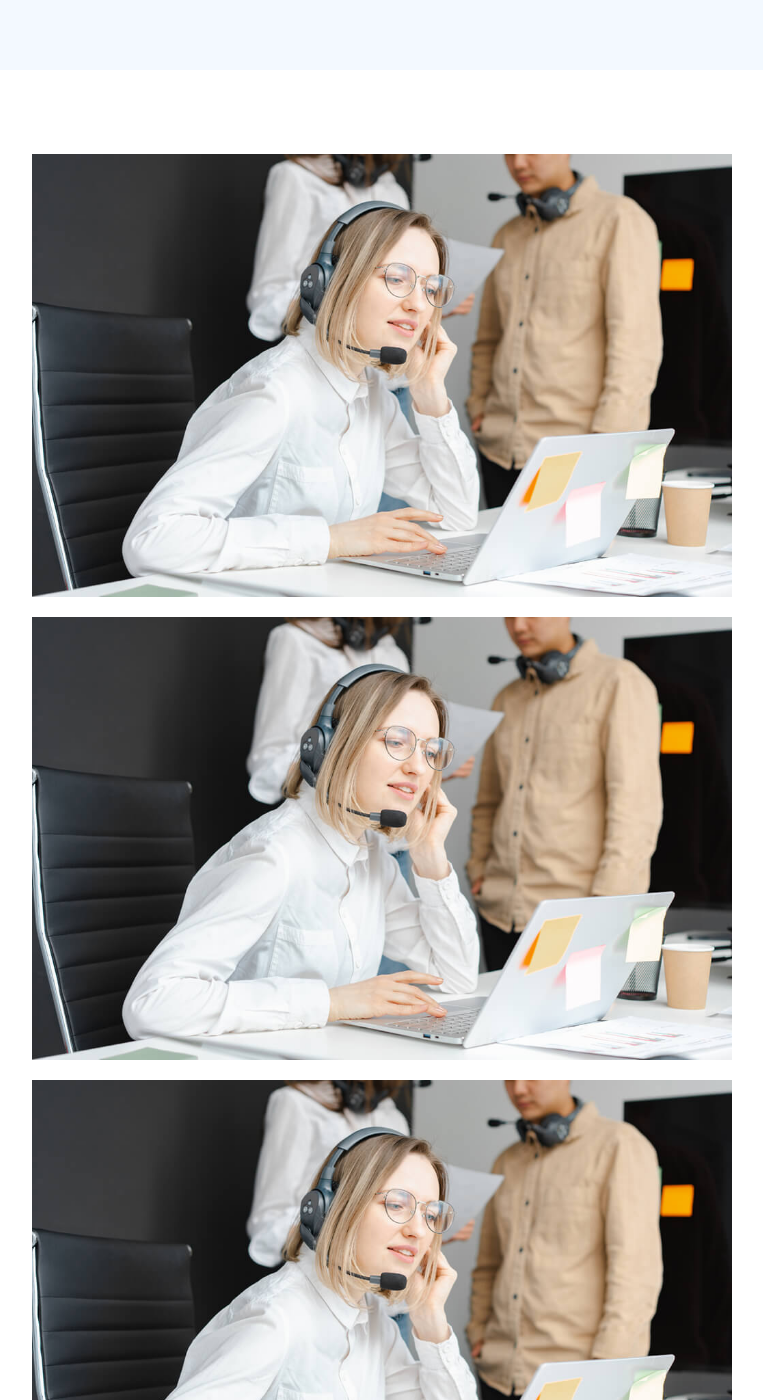
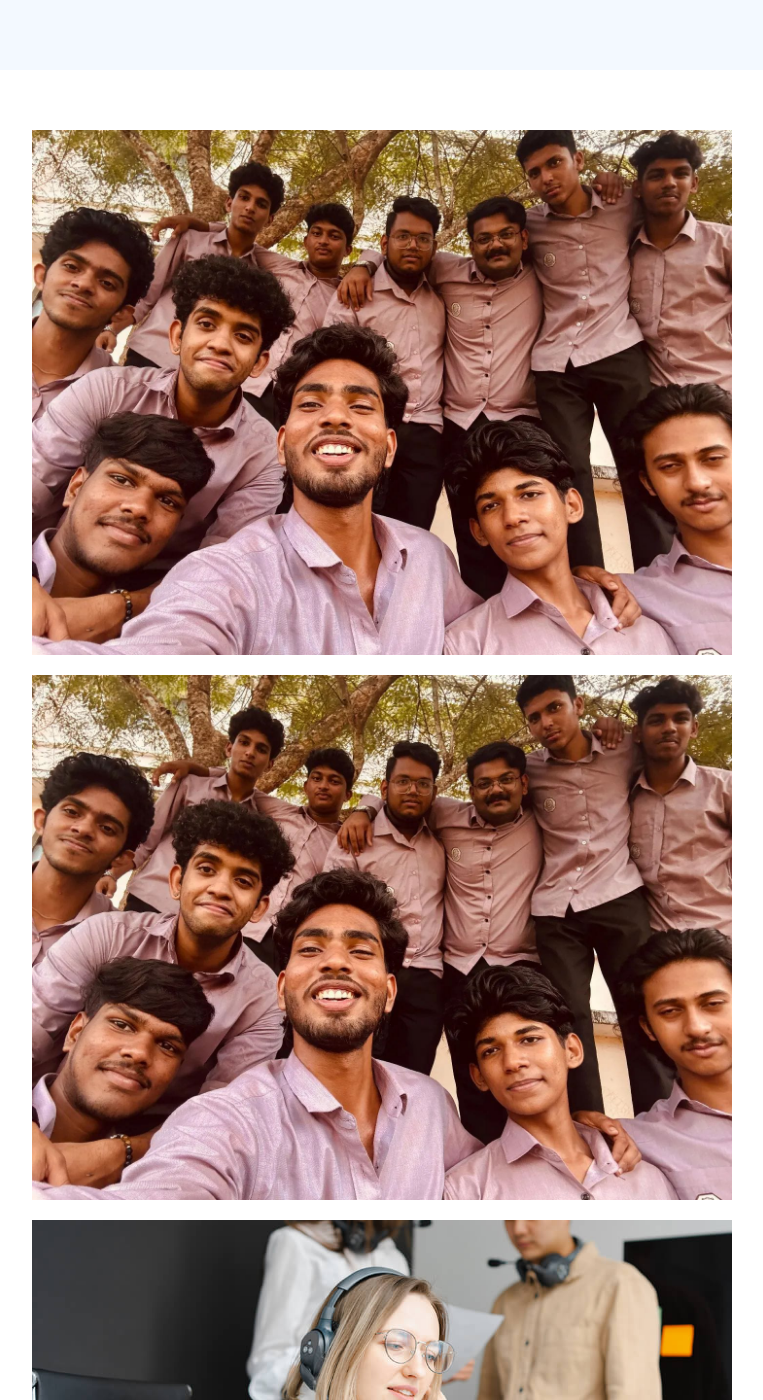
Before and after one commit to Justin-ii/DS, a plain HTML site: page blog.html in a window 1280 px wide. Shown: the part 240-1640 px from the top of the page, without its empty margins (466-1229 px from the left). Drawn offline with nearby package versions, Linux system fonts and the light colour scheme.

Commit message:
dheeraj img

```diff
--- a/blog.html
+++ b/blog.html
@@ -134,8 +134,8 @@
           </div>
 
           <div class="col-lg-8 ps-lg-5" data-aos="fade-up" data-aos-delay="200">
-            <img src="assets/img/assets/img/gallary/ds.jpg" alt="" class="img-fluid services-img">
-            <img src="assets/img/assets/img/gallary/ds2.jpg" alt="" class="img-fluid services-img">
+            <img src="assets/img/gallary/ds.jpg" alt="" class="img-fluid services-img">
+            <img src="assets/img/gallary/ds.jpg" alt="" class="img-fluid services-img">
             <img src="assets/img/services.jpg" alt="" class="img-fluid services-img">
             <img src="assets/img/services.jpg" alt="" class="img-fluid services-img">
             <img src="assets/img/services.jpg" alt="" class="img-fluid services-img">
```
